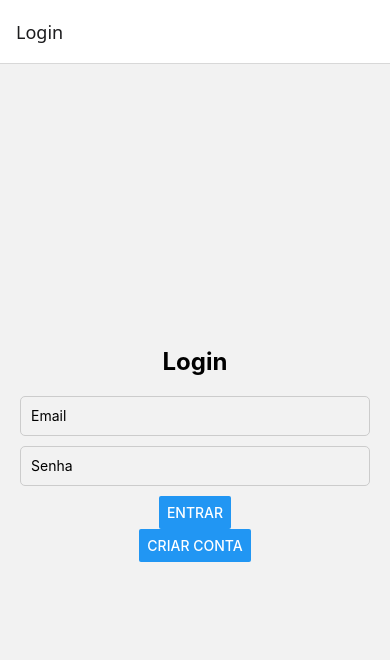
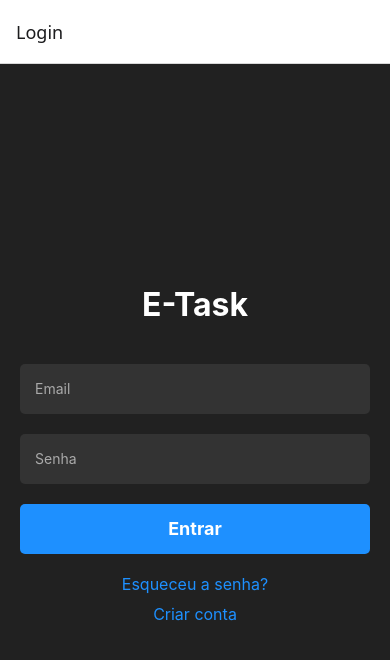
Before and after one commit to roypsetec/etask, a React Native app in the folder etask/: screen /Login in a window 390 px wide. Shown: the top 660 px of the page. Built offline with nearby package versions, Linux system fonts and the light colour scheme; no server answers.

Commit message:
atualização de madrugada

```diff
--- a/etask/App.js
+++ b/etask/App.js
@@ -1,19 +1,37 @@
-import React from "react";
+import React, { useEffect, useState } from "react";
 import { NavigationContainer } from "@react-navigation/native";
 import { createStackNavigator } from "@react-navigation/stack";
 import SignupScreen from "./src/screens/SignupScreen";
 import LoginScreen from "./src/screens/LoginScreen";
-import TasksScreen from "./src/screens/TasksScreen"; // Certifique-se de que esse arquivo existe
+import TasksScreen from "./src/screens/TasksScreen";
+import ForgotPasswordScreen from "./src/screens/ForgotPasswordScreen";
+import { auth } from './src/firebase/firebaseConfig';
+import { onAuthStateChanged } from 'firebase/auth';
 
 const Stack = createStackNavigator();
 
 export default function App() {
+  const [user, setUser] = useState(null);
+
+  useEffect(() => {
+    const unsubscribe = onAuthStateChanged(auth, (user) => {
+      if (user) {
+        setUser(user);
+      } else {
+        setUser(null);
+      }
+    });
+
+    return () => unsubscribe();
+  }, []);
+
   return (
     <NavigationContainer>
-      <Stack.Navigator initialRouteName="Login">
+      <Stack.Navigator initialRouteName={user ? "Tasks" : "Login"}>
         <Stack.Screen name="Login" component={LoginScreen} />
         <Stack.Screen name="Signup" component={SignupScreen} />
         <Stack.Screen name="Tasks" component={TasksScreen} />
+        <Stack.Screen name="ForgotPassword" component={ForgotPasswordScreen} />
       </Stack.Navigator>
     </NavigationContainer>
   );
--- a/etask/package.json
+++ b/etask/package.json
@@ -19,7 +19,8 @@
     "react-native-gesture-handler": "~2.20.2",
     "react-native-reanimated": "~3.16.1",
     "react-native-safe-area-context": "^4.12.0",
-    "react-native-screens": "~4.4.0"
+    "react-native-screens": "~4.4.0",
+    "expo-linear-gradient": "~14.0.2"
   },
   "devDependencies": {
     "@babel/core": "^7.20.0"
--- a/etask/src/firebase/auth.js
+++ b/etask/src/firebase/auth.js
@@ -1,4 +1,12 @@
-import { getAuth, signInWithEmailAndPassword, createUserWithEmailAndPassword, signOut } from "firebase/auth";
+import {
+  getAuth,
+  signInWithEmailAndPassword,
+  createUserWithEmailAndPassword,
+  signOut,
+  signInWithPopup,
+  GoogleAuthProvider,
+  OAuthProvider
+} from "firebase/auth";
 import { app } from "./firebaseConfig"; // Importe o app do arquivo firebaseConfig
 
 // Inicialize a autenticação com o app exportado
@@ -32,3 +40,32 @@ export const logout = async () => {
     throw new Error(error.message); // Exceção em caso de erro
   }
 };
+
+// Provedor do Google
+const googleProvider = new GoogleAuthProvider();
+
+// Função para login com Google
+export const loginWithGoogle = async () => {
+  try {
+    const result = await signInWithPopup(auth, googleProvider);
+    return result.user; // Retorna o usuário autenticado
+  } catch (error) {
+    throw new Error(error.message);
+  }
+};
+
+// Provedor da Microsoft
+const microsoftProvider = new OAuthProvider('microsoft.com');
+
+// Função para login com Microsoft
+export const loginWithMicrosoft = async () => {
+  try {
+    const result = await signInWithPopup(auth, microsoftProvider);
+    return result.user; // Retorna o usuário autenticado
+  } catch (error) {
+    throw new Error(error.message);
+  }
+};
+
+// Exportando a instância do auth para uso em outros arquivos
+export { auth };
--- a/etask/src/firebase/firebaseConfig.js
+++ b/etask/src/firebase/firebaseConfig.js
@@ -1,4 +1,5 @@
 import { initializeApp } from "firebase/app";
+import { getAuth } from "firebase/auth"; // Importe a função getAuth do SDK
 
 const firebaseConfig = {
   apiKey: "AIzaSyB7Ig2Y41GJtiQz8adw4s2QFo_O8LVrwHQ",
@@ -10,4 +11,6 @@ const firebaseConfig = {
 };
 
 const app = initializeApp(firebaseConfig);
-export { app };
+const auth = getAuth(app); // Crie a instância do auth com o app configurado
+
+export { auth }; // Exportando a instância auth
--- /dev/null
+++ b/etask/src/screens/ForgotPasswordScreen.js
@@ -0,0 +1,68 @@
+import React, { useState } from "react";
+import { View, TextInput, Button, Alert, StyleSheet } from "react-native";
+import { sendPasswordResetEmail } from "firebase/auth"; // Importando a função do Firebase
+import { auth } from "../firebase/firebaseConfig"; // Certifique-se de que a configuração do Firebase está correta
+import { useNavigation } from "@react-navigation/native"; // Importando para navegação
+
+export default function ForgotPasswordScreen() {
+  const [email, setEmail] = useState("");
+  const navigation = useNavigation();
+
+  const handlePasswordReset = () => {
+    if (email === "") {
+      Alert.alert("Erro", "Por favor, insira seu e-mail.");
+      return;
+    }
+
+    sendPasswordResetEmail(auth, email)
+      .then(() => {
+        // Exibindo o alerta para o usuário
+        Alert.alert(
+          "E-mail enviado!",
+          "Verifique sua caixa de entrada para redefinir sua senha.",
+          [
+            {
+              text: "OK",
+              onPress: () => {
+                // Redirecionando o usuário para a tela de Login
+                navigation.navigate("Login");
+              },
+            },
+          ]
+        );
+      })
+      .catch((error) => {
+        const errorMessage = error.message;
+        Alert.alert("Erro", errorMessage);
+      });
+  };
+
+  return (
+    <View style={styles.container}>
+      <TextInput
+        style={styles.input}
+        placeholder="Digite seu e-mail"
+        value={email}
+        onChangeText={(text) => setEmail(text)}
+      />
+      <Button title="Enviar e-mail de recuperação" onPress={handlePasswordReset} />
+    </View>
+  );
+}
+
+const styles = StyleSheet.create({
+  container: {
+    flex: 1,
+    justifyContent: "center",
+    alignItems: "center",
+    padding: 20,
+  },
+  input: {
+    width: "100%",
+    padding: 10,
+    marginBottom: 20,
+    borderWidth: 1,
+    borderColor: "#ccc",
+    borderRadius: 5,
+  },
+});
--- a/etask/src/screens/LoginScreen.js
+++ b/etask/src/screens/LoginScreen.js
@@ -1,44 +1,72 @@
-import React, { useState } from "react";
-import { View, Text, TextInput, Button, StyleSheet, Alert } from "react-native";
-import { useNavigation } from "@react-navigation/native";
-import { loginWithEmail } from "../firebase/auth"; // Importação da função de login
+import React, { useState } from 'react';
+import { View, Text, TextInput, TouchableOpacity, StyleSheet, Alert, ActivityIndicator } from 'react-native';
+import { useNavigation } from '@react-navigation/native';
+import { loginWithEmail } from '../firebase/auth'; // Corrigindo a importação
 
 const LoginScreen = () => {
-  const [email, setEmail] = useState("");
-  const [password, setPassword] = useState("");
+  const [email, setEmail] = useState('');
+  const [password, setPassword] = useState('');
+  const [loading, setLoading] = useState(false);
   const navigation = useNavigation();
 
   const handleLogin = async () => {
+    if (!email || !password) {
+      Alert.alert('Erro', 'Por favor, preencha todos os campos');
+      return;
+    }
+
+    setLoading(true);
     try {
-      const user = await loginWithEmail(email, password);
-      Alert.alert("Sucesso", "Login realizado com sucesso!");
-      console.log("Usuário logado:", user);
-      navigation.navigate("Tasks"); // Redireciona para a tela de tarefas
+      await loginWithEmail(email, password); // Usando a função de login correta
+      navigation.navigate('Tasks'); // Após login, redireciona para a página 'Tasks'
     } catch (error) {
-      Alert.alert("Erro", error.message);
-      console.error("Erro no login:", error);
+      Alert.alert('Erro', error.message);
+    } finally {
+      setLoading(false);
     }
+  };
+
+  const handleRegister = () => {
+    navigation.navigate('Signup'); // Corrigindo a navegação para a tela de cadastro
+  };
+
+  const handleForgotPassword = () => {
+    navigation.navigate('ForgotPassword');   // Navegação para a tela de recuperação de senha
   };
 
   return (
     <View style={styles.container}>
-      <Text style={styles.title}>Login</Text>
+      <Text style={styles.title}>E-Task</Text>
       <TextInput
         style={styles.input}
         placeholder="Email"
+        placeholderTextColor="#aaa"
         value={email}
         onChangeText={setEmail}
-        keyboardType="email-address"
       />
       <TextInput
         style={styles.input}
         placeholder="Senha"
+        placeholderTextColor="#aaa"
+        secureTextEntry
         value={password}
         onChangeText={setPassword}
-        secureTextEntry
       />
-      <Button title="Entrar" onPress={handleLogin} />
-      <Button title="Criar conta" onPress={() => navigation.navigate("Signup")} />
+      {loading ? (
+        <ActivityIndicator size="large" color="#1e90ff" />
+      ) : (
+        <>
+          <TouchableOpacity style={styles.button} onPress={handleLogin}>
+            <Text style={styles.buttonText}>Entrar</Text>
+          </TouchableOpacity>
+          <TouchableOpacity style={styles.forgotPasswordButton} onPress={handleForgotPassword}>
+            <Text style={styles.forgotPasswordText}>Esqueceu a senha?</Text>
+          </TouchableOpacity>
+        </>
+      )}
+      <TouchableOpacity style={styles.registerButton} onPress={handleRegister}>
+        <Text style={styles.registerText}>Criar conta</Text>
+      </TouchableOpacity>
     </View>
   );
 };
@@ -46,23 +74,53 @@ const LoginScreen = () => {
 const styles = StyleSheet.create({
   container: {
     flex: 1,
-    justifyContent: "center",
-    alignItems: "center",
+    justifyContent: 'center',
+    alignItems: 'center',
+    backgroundColor: '#212121', // Cor de fundo 212121
     padding: 20,
   },
   title: {
-    fontSize: 24,
-    fontWeight: "bold",
+    fontSize: 32,
+    fontWeight: 'bold',
+    color: '#fff',
+    marginBottom: 40,
+  },
+  input: {
+    width: '100%',
+    height: 50,
+    backgroundColor: '#333',
+    color: '#fff',
+    borderRadius: 5,
+    paddingHorizontal: 15,
     marginBottom: 20,
   },
-  input: {
-    width: "100%",
-    height: 40,
-    borderWidth: 1,
-    borderColor: "#ccc",
+  button: {
+    width: '100%',
+    height: 50,
+    backgroundColor: '#1e90ff',
+    justifyContent: 'center',
+    alignItems: 'center',
     borderRadius: 5,
     marginBottom: 10,
-    paddingHorizontal: 10,
+  },
+  buttonText: {
+    color: '#fff',
+    fontSize: 18,
+    fontWeight: 'bold',
+  },
+  forgotPasswordButton: {
+    marginTop: 10,
+  },
+  forgotPasswordText: {
+    color: '#1e90ff',
+    fontSize: 16,
+  },
+  registerButton: {
+    marginTop: 10,
+  },
+  registerText: {
+    color: '#1e90ff',
+    fontSize: 16,
   },
 });
 
```
Also changed, not shown: 1 other file (tests, documents, lock files or other folders).
